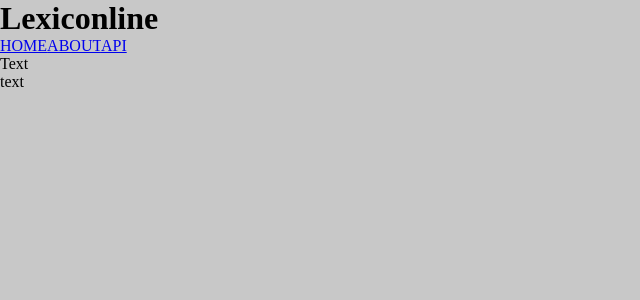
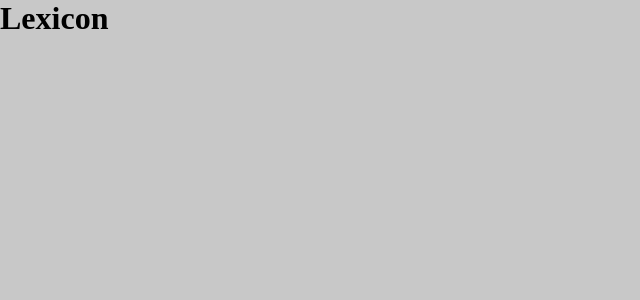
Before and after one commit to Speks2/LexiconlineReact, a React (Vite) app in the folder lexicon/: page / in a window 1280 px wide. Shown: the top 300 px of the page, without its empty margins (0-640 px from the left). Built offline with nearby package versions, Linux system fonts and the light colour scheme.

Commit message:
getting things ready

```diff
--- a/lexicon/src/components/Lexicon/Lexicon.jsx
+++ b/lexicon/src/components/Lexicon/Lexicon.jsx
@@ -3,22 +3,8 @@ import styles from '../Lexicon/Lexicon.module.scss';
 export function Lexicon() {
   return (
     <>
-      <header className={styles.Header}>
-        <h1>Lexiconline</h1>
-        <div className={styles.Navbar}>
-        <nav>
-         <a href="#home" className={styles.navItem}>HOME</a>
-         <a href="#about" className={styles.navItem}>ABOUT</a>
-         <a href="#api" className={styles.navItem}>API</a>
-        </nav>
-        </div>
-      </header>
-      <main className={styles.Main}>
-        <p>Text</p>
-      </main>
-      <footer className={styles.Footer}>
-        <p>text</p>
-      </footer>
+
+      <h1>Lexicon</h1>
     </>
   );
 }
--- a/lexicon/src/components/Lexicon/Lexicon.module.scss
+++ b/lexicon/src/components/Lexicon/Lexicon.module.scss
@@ -1,41 +1,5 @@
-@import url('https://fonts.googleapis.com/css2?family=Marck+Script&display=swap');
-@import url('https://fonts.googleapis.com/css2?family=Karla:ital,wght@0,200..800;1,200..800&family=Marck+Script&display=swap');
-@import url('https://fonts.googleapis.com/css2?family=Karla:ital,wght@0,200..800;1,200..800&family=Karma:wght@300;400;500;600;700&family=Marck+Script&display=swap');
+@use '../../index.scss' as V;
 
-$darker-color: #5A5A5A;
-$lighter-color: #F4F4F4;
-$greener-color: #57842A;
-$olive-color: #42651E;
-$greyer-color: #D9D9D9;
-$purewhite-color: #FFFFFF;
-
-
-* {
-    padding: 0;
-    margin: 0;
-    box-sizing: none;
-    background: rgb(200, 200, 200);
+.Banan {
+  background-color: V.$purewhite-color;
 }
-
-
-
-
-
-
-
-
-
-//Phone
-@media (max-width: 600px) {
-    /* Your CSS styles for small devices */
-  }
-
- //Tablet/Ipad
-  @media (min-width: 600px) and (max-width: 900px) {
-    /* Your CSS styles for medium devices */
-  }
-
- //Tablet/iPhone Landscape view
-  @media (min-width: 900px) {
-    /* Your CSS styles for large devices */
-  }
--- /dev/null
+++ b/lexicon/src/index.scss
@@ -0,0 +1,41 @@
+@import url('https://fonts.googleapis.com/css2?family=Marck+Script&display=swap');
+@import url('https://fonts.googleapis.com/css2?family=Karla:ital,wght@0,200..800;1,200..800&family=Marck+Script&display=swap');
+@import url('https://fonts.googleapis.com/css2?family=Karla:ital,wght@0,200..800;1,200..800&family=Karma:wght@300;400;500;600;700&family=Marck+Script&display=swap');
+
+$darker-color: #5A5A5A;
+$lighter-color: #F4F4F4;
+$greener-color: #57842A;
+$olive-color: #42651E;
+$greyer-color: #D9D9D9;
+$purewhite-color: #FFFFFF;
+
+
+* {
+    padding: 0;
+    margin: 0;
+    box-sizing: none;
+    background: rgb(200, 200, 200);
+}
+
+
+
+
+
+
+
+
+
+//Phone
+@media (max-width: 600px) {
+    /* Your CSS styles for small devices */
+  }
+
+ //Tablet/Ipad
+  @media (min-width: 600px) and (max-width: 900px) {
+    /* Your CSS styles for medium devices */
+  }
+
+ //Tablet/iPhone Landscape view
+  @media (min-width: 900px) {
+    /* Your CSS styles for large devices */
+  }
--- a/lexicon/src/main.jsx
+++ b/lexicon/src/main.jsx
@@ -1,6 +1,7 @@
 import { StrictMode } from 'react'
 import { createRoot } from 'react-dom/client'
 import App from './App.jsx'
+import './index.scss';
 
 createRoot(document.getElementById('root')).render(
   <StrictMode>
```
Also changed, not shown: lexicon/src/components/Footer/Footer.jsx (added, +20 -0 lines), lexicon/src/components/Header/Header.jsx (added, +26 -0 lines), lexicon/src/components/Main/Main.jsx (added, +20 -0 lines), lexicon/src/components/Footer/Footer.module.scss (added), lexicon/src/components/Header/Header.module.scss (added), lexicon/src/components/Main/Main.module.scss (added).
